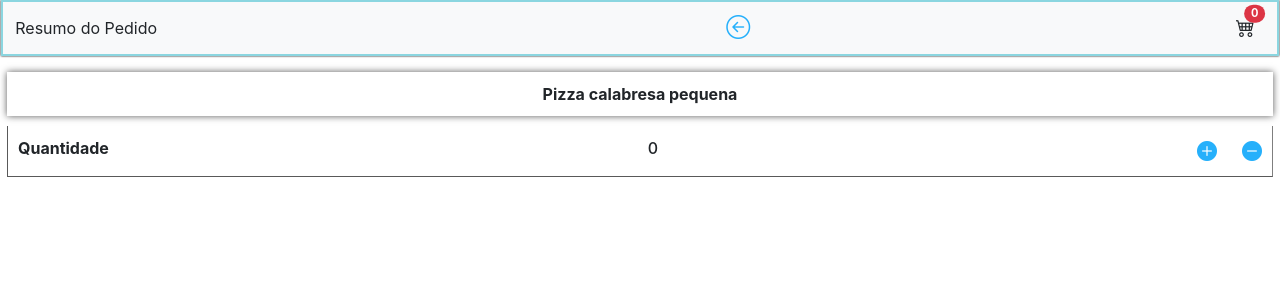
After one commit to DiogenesDv/delivery, a PHP site: page /observacoes.php in a window 1280 px wide. The commit adds this page. Shown: the top 300 px of the page. Run offline with PHP 8.4, Linux system fonts and the light colour scheme.

Commit message:
al 40 ok

```diff
--- a/adicionais.php
+++ b/adicionais.php
@@ -77,8 +77,8 @@
   </a>
 </ol>
 
-<div class="botao_">
-  <button class="btn btn-primary">Avançar <i class="bi bi-arrow-bar-right"></i></button>
+<div class="botao_ d-grid">
+ <a href="observacoes.php" class="btn btn-primary">Avançar<i class="bi bi-arrow-bar-right"></i></a>
 </div>
 </body>
 
--- a/css/style.css
+++ b/css/style.css
@@ -127,7 +127,8 @@ body {
   margin-right: 10px;
   visibility: hidden;
   opacity: 0;
-  background: #f5f5f5;
+  background: #b0afafef;
+  border-radius: 5%;
   width:300px;
   height:auto;
 }
@@ -220,7 +221,7 @@ body {
 /* ***************************************** */
 .icone_seta_voltar_{
   color: #26b0fb;
-  margin-left: 150px;
+  margin-left: 100px;
 }
 .lista_itens_{
   padding: 5px;
@@ -251,6 +252,49 @@ body {
 }
 .botao_{
   text-align: right;
-  margin-right: 5px;
   margin-bottom: 10px;
+  padding: 4px;
 }
+
+.hr_{
+  margin: 15px 5px 0px 5px;
+}
+.titulo_descricao_item_{
+  font-weight: 600;
+  font-size: 14px;
+  margin: 10px 10px 5px 10px ;
+}
+
+.descricao_item_{
+  font-size: 13px;
+  font-weight: 400;
+}
+
+.destaque_{
+  padding: 10px;
+  margin: 72px 7px 5px 7px;
+  box-shadow: 0px 0px 7px #020202a6;
+  text-align: center;
+  font-size: 16px;
+  font-weight: 500;
+}
+
+.destaque_qtd_{
+  display: flex;
+  justify-content: space-between;
+  padding: 10px;
+  margin: 10px 7px 5px 7px;
+  border-top: none;
+  border-bottom: 0.5px solid #020202a6;
+  border-left: 1px solid #020202a6;
+  border-right: 1px solid #1616168b;
+  font-size: 16px;
+  font-weight: 500;
+}
+
+.btns_up_minus_{
+  color: #26b0fb;
+  display: flex;
+  font-size: 20px;
+  gap: 25px;
+}
--- /dev/null
+++ b/observacoes.php
@@ -0,0 +1,31 @@
+<?php require_once("cabecalho.php") ?>
+
+<nav class="navbar bg-body-tertiary fixed-top header_top">
+  <div class="container-fluid">
+    <span>Resumo do Pedido</span>
+    <div class=".icone_seta_voltar_">
+      <a class="navbar-brand" href="index.php" alt="Voltar" title="Botão Voltar">
+        <big><i class="bi bi-arrow-left-circle icone_seta_voltar_"></i></big>
+      </a>
+    </div>
+
+    <?php require_once("carrinho.php") ?>
+  </div>
+</nav>
+
+<div class="destaque_">
+  <strong>Pizza calabresa pequena</strong>
+</div>
+<div class="destaque_qtd_">
+  <strong>Quantidade</strong>
+  <span> 0 </span>
+  <div class="btns_up_minus_">
+    <i class="bi bi-plus-circle-fill"></i>
+    <i class="bi bi-dash-circle-fill"></i>
+  </div>
+
+</div>
+
+</body>
+
+</html>
```
Also changed, not shown: variacoes.php (+8 -1 lines).
